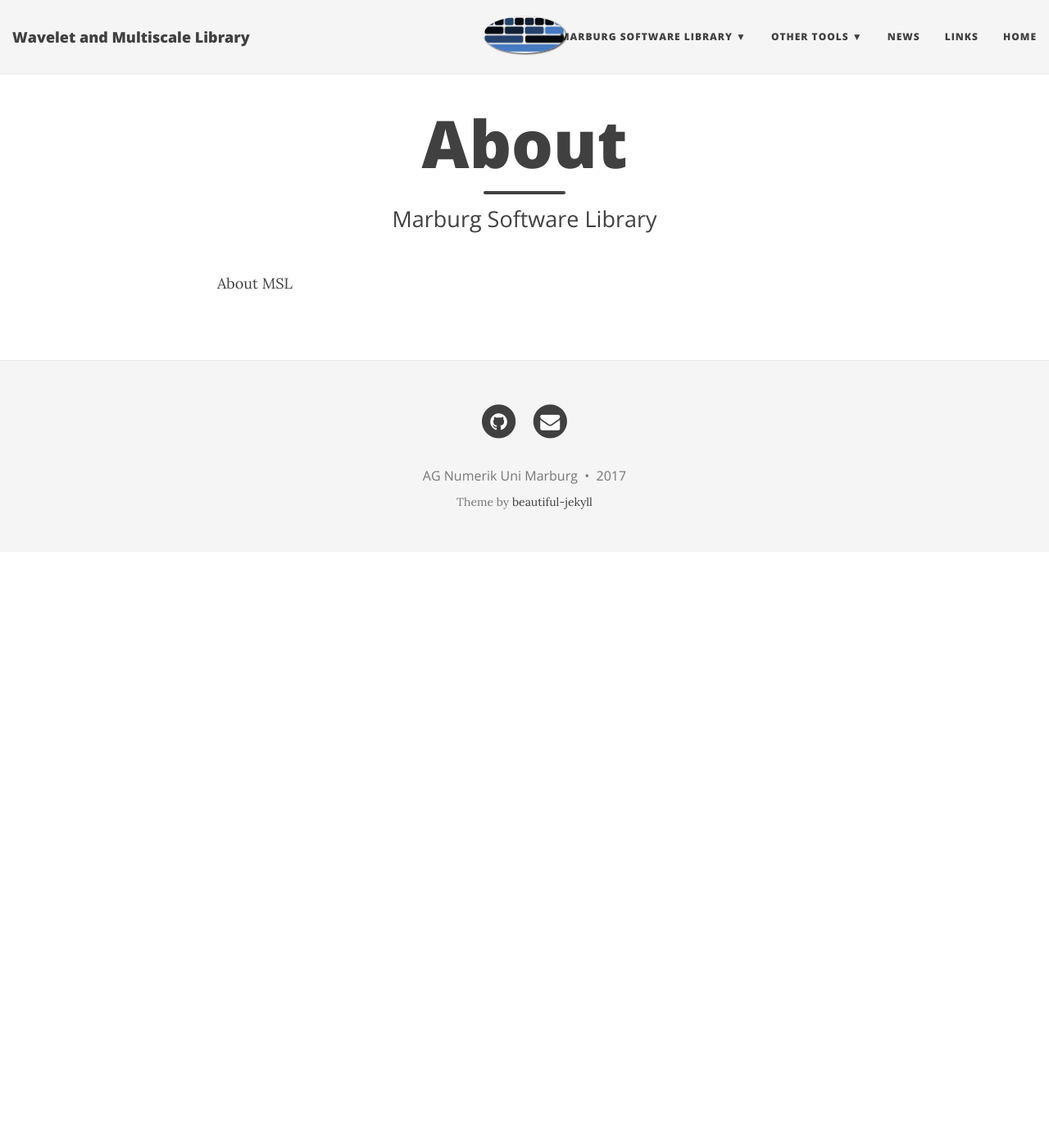
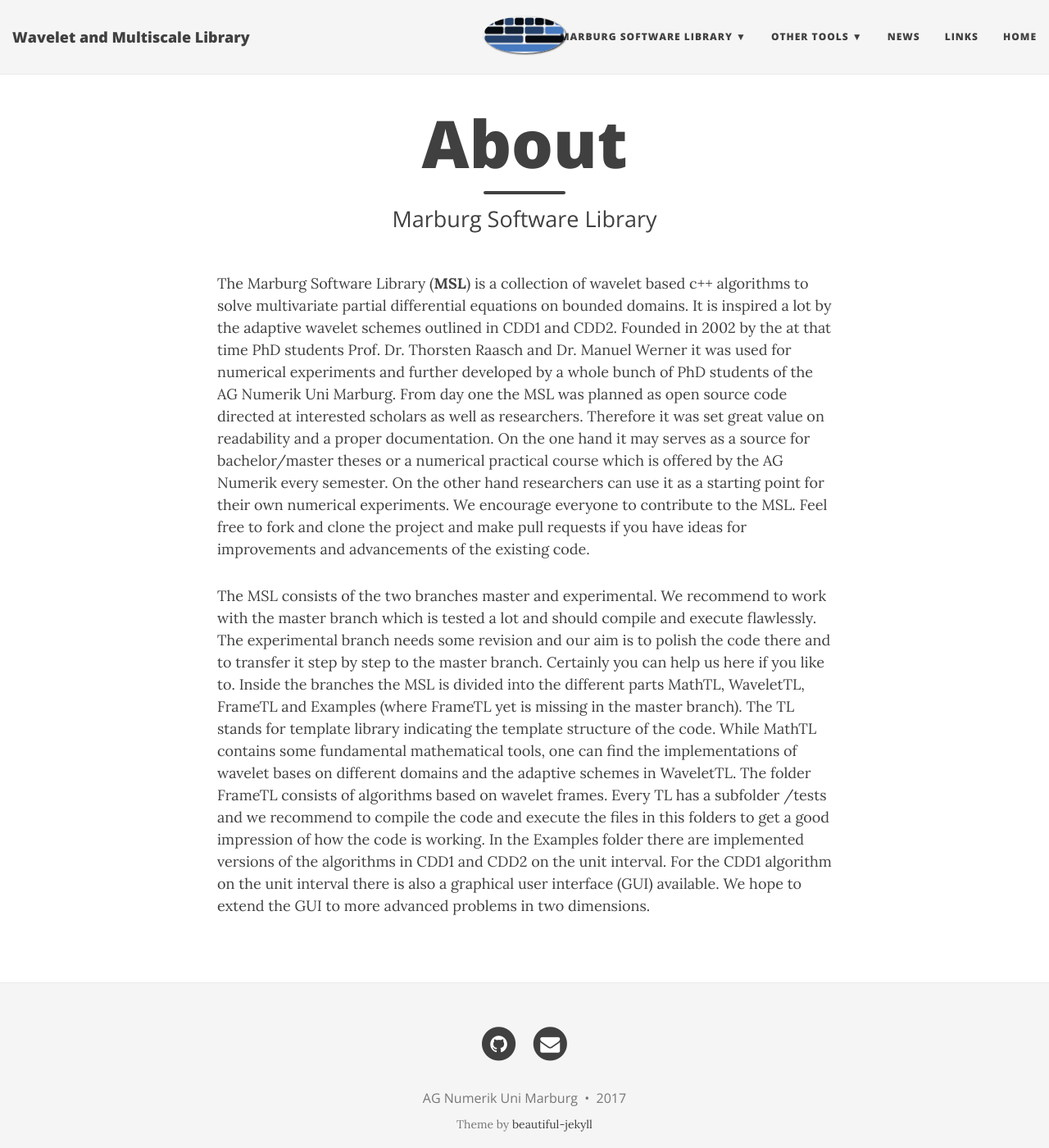
Before and after one commit to agnumerikunimarburg/agnumerikunimarburg.github.io, a Jekyll site: the page built from aboutmsl.md, in a window 1280 px wide and 1400 px high. Shown: the whole window at 82% size. Built offline with Jekyll 4.4.1, drawn with Linux system fonts in a browser that asks for light colours; nearby versions of some CDN libraries.

Commit message:
Updated aboutmsl.md

```diff
--- a/aboutmsl.md
+++ b/aboutmsl.md
@@ -1,7 +1,13 @@
 ---
+layout: page
 title: About
 subtitle: Marburg Software Library
-layout: page
+published: true
 ---
 
-About MSL
+The Marburg Software Library (**MSL**) is a collection of wavelet based c++ algorithms to solve multivariate partial differential equations on bounded domains. It is inspired a lot by the adaptive wavelet schemes outlined in CDD1 and CDD2. Founded in 2002 by the at that time PhD students Prof. Dr. Thorsten Raasch and Dr. Manuel Werner it was used for numerical experiments and further developed by a whole bunch of PhD students of the AG Numerik Uni Marburg. From day one the MSL was planned as open source code directed at interested scholars as well as researchers. Therefore it was set great value on readability and a proper documentation. On the one hand it may serves as a source for bachelor/master theses or a numerical practical course which is offered by the AG Numerik every semester. On the other hand researchers can use it as a starting point for their own numerical experiments.
+We encourage everyone to contribute to the MSL. Feel free to fork and clone the project and make pull requests if you have ideas for improvements and advancements of the existing code.
+
+The MSL consists of the two branches master and experimental. We recommend to work with the master branch which is tested a lot and should compile and execute flawlessly. The experimental branch needs some revision and our aim is to polish the code there and to transfer it step by step to the master branch. Certainly you can help us here if you like to.
+Inside the branches the MSL is divided into the different parts MathTL, WaveletTL, FrameTL and Examples (where FrameTL yet is missing in the master branch). The TL stands for template library indicating the template structure of the code. While MathTL contains some fundamental mathematical tools, one can find the implementations of wavelet bases on different domains and the adaptive schemes in WaveletTL. The folder FrameTL consists of algorithms based on wavelet frames.
+Every TL has a subfolder /tests and we recommend to compile the code and execute the files in this folders to get a good impression of how the code is working. In the Examples folder there are implemented versions of the algorithms in CDD1 and CDD2 on the unit interval. For the CDD1 algorithm on the unit interval there is also a graphical user interface (GUI) available. We hope to extend the GUI to more advanced problems in two dimensions.
```
